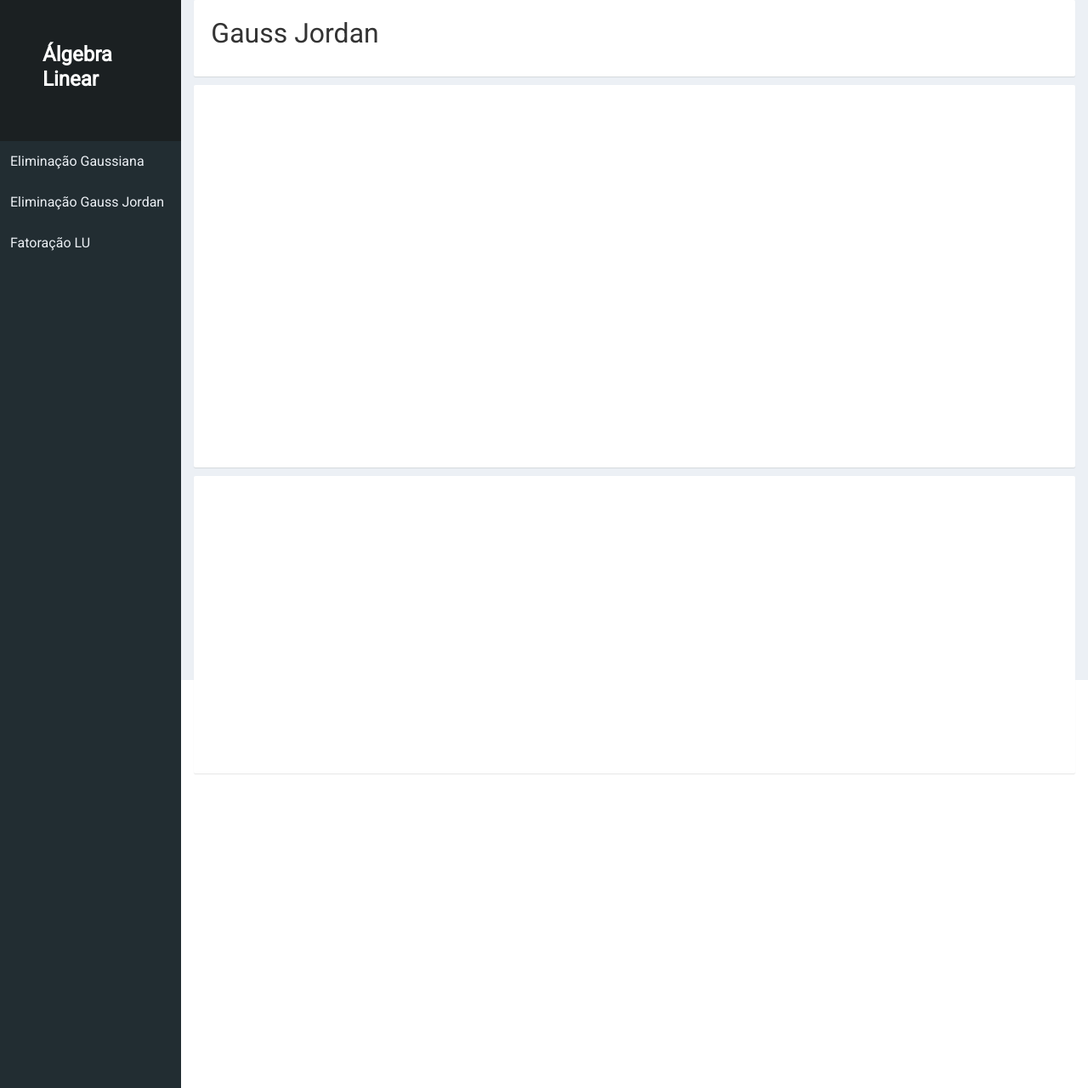
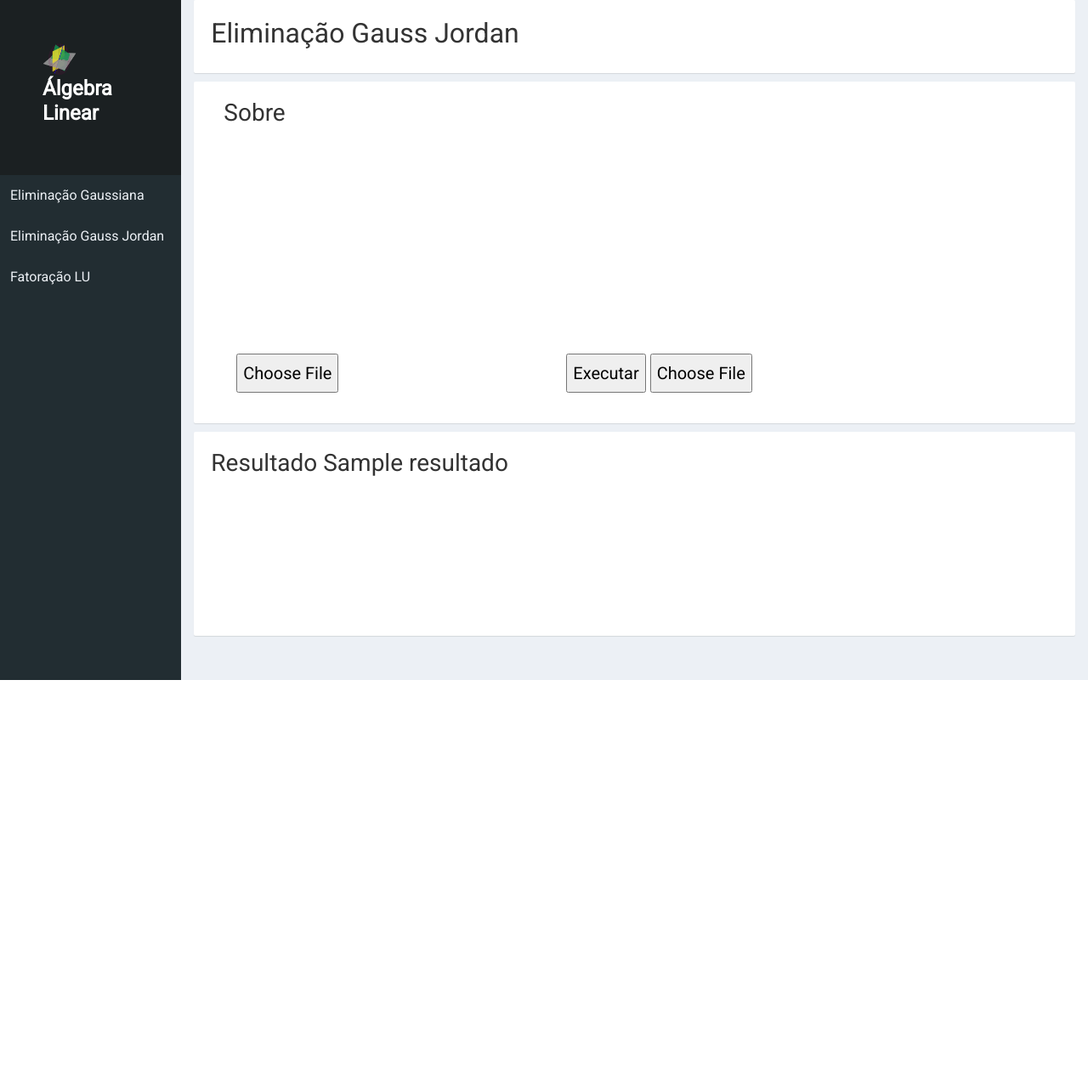
Before and after one commit to EduardoSampaio/webapp-algebra-linear, a Django app: template webapp/templates/gaussjordan.html in a window 1280 px wide. Shown: the whole page at 85% size. After the commit the page ends 800 px from the top, so only its background shows below. Run offline with Django 3.2, Linux system fonts and the light colour scheme; the template is opened without the code that fills it: most values are stand-ins (such as "Sample title", 1, 10 or a date in 2020); form fields are guessed from the names that the template uses; some libraries are stand-ins or nearby versions.

Commit message:
layout corrigido

```diff
--- a/webapp/static/scripts/main.js
+++ b/webapp/static/scripts/main.js
@@ -2,7 +2,7 @@ $(document).ready(function () {
 
     $('#arquivo').change(function (e) {
         var fileName = e.target.files[0].name;
-        console.log(fileName);
+        console.log(e.target.files[0]);
 
     });
 
@@ -12,17 +12,30 @@ $(document).ready(function () {
         window.location.href = url
     });
 
+    $(window).on('load', function () {
+
+    })
+
 
     loadClassActive();
 
 })
+
+function work() { /*...*/ }
+
+if (document.readyState == 'loading') {
+    // loading yet, wait for the event
+    document.addEventListener('DOMContentLoaded', work);
+} else {
+    // DOM is ready!
+    work();
+}
 
 
 function loadClassActive() {
     let page = window.location.pathname;
 
     if (page == '/gauss/') {
-        console.log(page)
         $('#gauss').addClass('active')
     }
     else if (page == '/gaussjordan/') {
--- a/webapp/static/styles/site.css
+++ b/webapp/static/styles/site.css
@@ -1,5 +1,6 @@
 body {
     font-family: "Roboto", sans-serif;
+    max-height: 100%;
 }
 
 input[type="file"] {
@@ -10,7 +11,8 @@ input[type="file"] {
 #menu-lateral {
     box-sizing: border-box;
     background-color: #222d32;
-    height: 100vw;
+    height: 100vh;
+    overflow: hidden;
 }
 
 #menu-lateral a {
@@ -21,13 +23,13 @@ input[type="file"] {
 }
 #menu-lateral a:hover {
     background-color: crimson;
-    border-left: 4px solid midnightblue;
+    border-left: 4px solid gold;
 }
 
 #menu-lateral a.active {
     background-color: crimson;
     color: white;
-    border-left: 4px solid midnightblue;
+    border-left: 4px solid gold;
 }
 
 #conteudo {
@@ -81,15 +83,15 @@ td {
 }
 
 .info-titulo {
-    min-height: 90px;
+    min-height: 10vh;
 }
 
 .info-conteudo {
-    min-height: 450px;
+    min-height: 40vh;
 }
 
 .info-detalhes {
-    min-height: 350px;
+    min-height: 30vh;
 }
 
 .sobre {
@@ -104,6 +106,27 @@ td {
 @media (max-width: 766px) {
     #menu-lateral {
         background-color: #222d32;
-        height:45vh;
+        height: 45vh;
     }
 }
+
+.loader {
+    border: 16px solid #f3f3f3; /* Light grey */
+    border-top: 16px solid blue;
+    border-right: 16px solid green;
+    border-bottom: 16px solid red;
+    border-left: 16px solid pink;
+    border-radius: 50%;
+    width: 120px;
+    height: 120px;
+    animation: spin 2s linear infinite;
+}
+
+@keyframes spin {
+    0% {
+        transform: rotate(0deg);
+    }
+    100% {
+        transform: rotate(360deg);
+    }
+}
--- a/webapp/templates/base.html
+++ b/webapp/templates/base.html
@@ -19,9 +19,11 @@
         <div class="row">
             <div class="col-md-12">
                 <div class="row">
+                    <!-- <div class="loader"></div> -->
                     <nav class="col-md-2 col-sm-12 m-0 p-0" id="menu-lateral">
                         <div class="label-menu">
-                            <h2>Álgebra Linear</h2>
+                            <h2><img src="{% static 'img/algebra.png'%}" height="40px" width="40px" />Álgebra Linear
+                            </h2>
                         </div>
                         <a href="{% url 'gauss' %}" id="gauss">Eliminação Gaussiana</a>
                         <a href="{% url 'gaussjordan' %}" id="jordan">Eliminação Gauss Jordan</a>
@@ -40,8 +42,10 @@
         <script src="{% static 'libs/jquery/jquery-3.4.1.js' %}"></script>
         <script src="{% static 'scripts/main.js' %}"></script>
         <script src="https://polyfill.io/v3/polyfill.min.js?features=es6"></script>
-        <script id="MathJax-script" async src="{%static 'libs/tex-mml-chtml.js'%}">
-        </script>
+        <!-- <script id="MathJax-script" async src="{%static 'libs/tex-mml-chtml.js'%}"></script> -->
+        <script type="text/javascript" id="MathJax-script" async
+            src="https://cdn.jsdelivr.net/npm/mathjax@3/es5/tex-chtml.js">
+            </script>
 </body>
 
 </html>
--- a/webapp/templates/gaussjordan.html
+++ b/webapp/templates/gaussjordan.html
@@ -1,12 +1,29 @@
 {% extends 'base.html' %}
-{% block title %}APP{% endblock %}
+{% block title %}Eliminação Gauss Jordan{% endblock %}
 {% block content %}
 
 <div class="col-12 ">
     <div class="info info-titulo">
-    <h2>Gauss Jordan</h2>
+    <h2>Eliminação Gauss Jordan</h2>
     </div>
-    <div class="info info-conteudo"></div>
-    <div class="info info-detalhes"></div>
+    <div class="info info-conteudo">
+        <div class="col-12">
+            <div class="col-12 m-0 p-0 sobre">
+                <h3>Sobre</h3>
+            </div>
+
+            <div class="col-12">
+                <form class="form-group" action="{% url 'gaussjordan' %}" method="POST" enctype="multipart/form-data">
+                    {{ form.file }}
+                    {% csrf_token %}
+                    <input type="submit" value="Executar">
+                    <input type="file" name="file" id="arquivo" />
+                    <form>
+            </div>
+        </div>
+    </div>
+    <div class="info info-detalhes">
+        <h3>Resultado {{resultado}}</h3>
+    </div>
 </div>
 {% endblock %}
```
Also changed, not shown: webapp/templates/fatoracaolu.html (+16 -2 lines), webapp/templates/gauss.html (+13 -10 lines), webapp/static/img/algebra.png (added).
